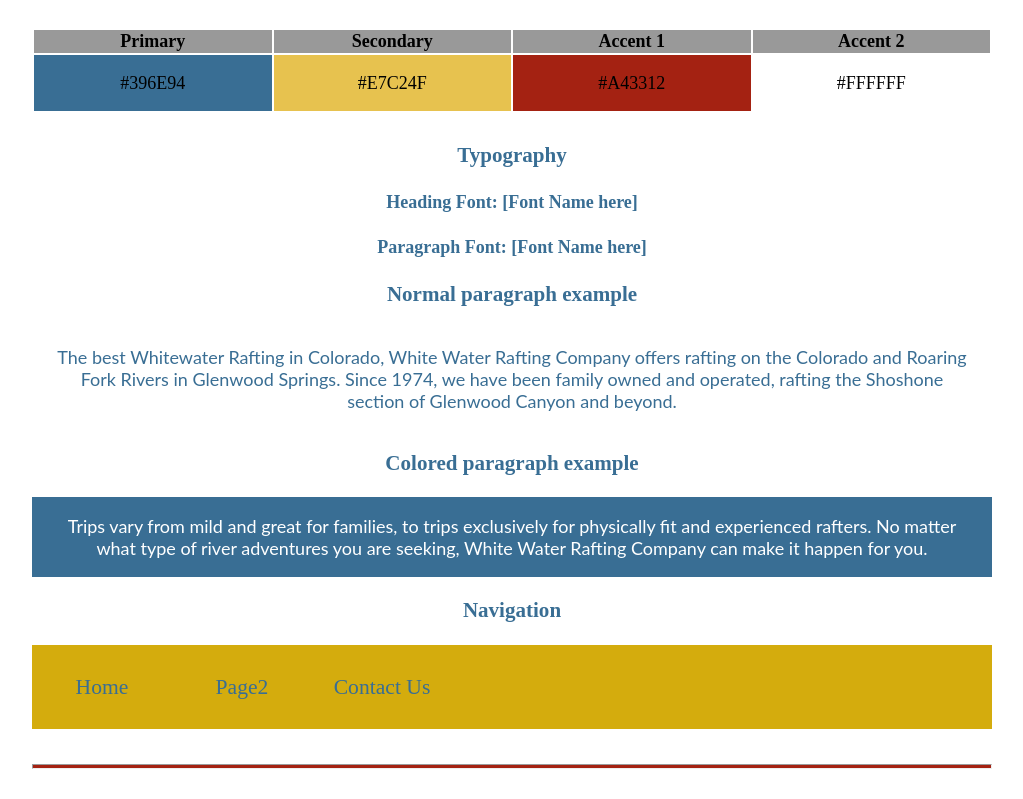
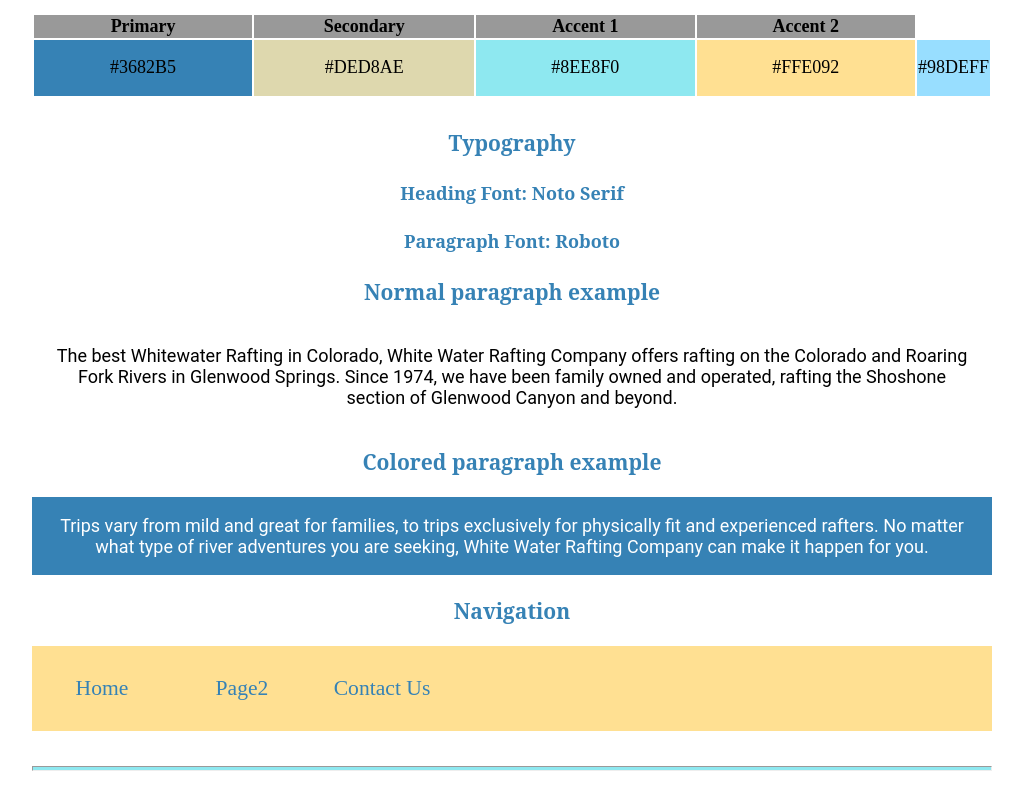
Before and after one commit to Melvinensah/wdd130, a plain HTML site: page wwr/site-plan-rafting.html in a window 1280 px wide. Shown: the part 1621-2420 px from the top of the page, without its empty margins (128-1151 px from the left). Drawn offline with Linux system fonts and the light colour scheme.

Commit message:
site plan updated

```diff
--- a/wwr/site-plan-rafting.html
+++ b/wwr/site-plan-rafting.html
@@ -10,8 +10,8 @@
 
 <body>
   <header>
-    <h1>Sierra White Water Site Plan</h1>
-    <h2>Melvinensah Bunduka</h2>
+    <h1>Sierra Water Site Plan</h1>
+    <h2>Melvinenesah Bunduka</h2>
     <h2>WDD 130-15</h2>
     <!-- In the header above, add the name of your site, your name and class number. For example if you are in section 3 you would put WDD 130-03 -->
   </header>
@@ -20,7 +20,7 @@
     <hr />
     <h2>Overview</h2>
     <h3>Purpose</h3>
-    <p>Our purpose at Dry Oar is to invite people to feel and experience the beauty and relaxation<br>
+    <p>Our purpose at White Water is to invite people to feel and experience the beauty and relaxation<br>
       that is afforded us by the beautiful rivers.That's why we subscribe to the Dry Oar philosophy of boating.<br>
       keeping your oars dry for us means taking time to look around and notice the beauty that surrounds<br>
       the rivers we love.The river will not only provide relaxation, but also a thrill of a life time.<br>
@@ -44,7 +44,7 @@
     <h3>Website Logo</h3>
     <!-- Replace this with some sort of logo for your site.  A logo can be as simple as the name of your site in a nice font :) -->
     <img src="https://sierrawhitewater.com/wp-content/uploads/2021/03/Sierra-Logo.png" alt="sierra water logo" />
-    <hr />
+
     <h2>Style Guide</h2>
 
     <!-- ------------------------Steps 6-9------------------------------ -->
@@ -66,10 +66,11 @@
       </tr>
       <!-- Replace the numbers in the boxes below with your hex color codes. Then switch to the site-plan.css file and change your colors there as well. -->
       <tr>
-        <td class="primary">#396E94</td>
-        <td class="secondary">#E7C24F</td>
-        <td class="accent1">#A43312</td>
-        <td class="accent2">#FFFFFF</td>
+        <td class="primary"> #3682B5</td>
+        <td class="secondary"> #DED8AE</td>
+        <td class="accent1">#8EE8F0</td>
+        <td class="accent2">#FFE092</td>
+        <td class ="accent3"> #98DEFF</td>
       </tr>
     </table>
 
@@ -79,11 +80,11 @@
     <!-- Choose a font for your paragraphs (body copy) and headlines. What font(s) have you chosen? Think also about which of your colors above you might use for background and font colors. -->
 
     <h4>
-      Heading Font: [Font Name here]
+      Heading Font: Noto Serif
       <!-- change this -->
     </h4>
     <h4>
-      Paragraph Font: [Font Name here]
+      Paragraph Font: Roboto
       <!-- change this -->
     </h4>
     <h3>Normal paragraph example</h3>
--- a/wwr/styles/site-plan-rafting.css
+++ b/wwr/styles/site-plan-rafting.css
@@ -1,29 +1,27 @@
+@import url('https://fonts.googleapis.com/css2?family=Noto+Serif+Display:ital@1&family=Roboto+Serif:opsz,wght@8..144,200&display=swap');
 
-/* if you are using any Google fonts change the font names below to your fonts.
-Any spaces in your font name should be replaced with a +.
-Fonts are separated by a & */
-@import url('https://fonts.googleapis.com/css2?family=Noto+Serif+Display:ital@1&family=Roboto+Serif:opsz,wght@8..144,200&display=swap');
 :root {
   /* change the values below to your colors from your palette */
-  --primary-color: #396E94   ;
-  --secondary-color: #E7C24F ;
-  --accent1-color: #A42212;
-  --accent2-color: white;
+  --primary-color: #3682B5;
+  --secondary-color: #DED8AE;
+  --accent1-color: #8EE8F0;
+  --accent2-color: #FFE092;
+  --accent3-color: #98DEFF;
 
   /* change the values below to your chosen font(s) */
-  --heading-font: "IM Fell French Canon";
-  --paragraph-font: Lato, Helvetica, sans-serif;
+  --heading-font: "Noto Serif";
+  --paragraph-font: Roboto, Helvetica, sans-serif;
 
   /* these colors below should be chosen from among your palette colors above */
-  --headline-color-on-white: #396E94;  /* headlines on a white background */
+   --headline-color-on-white: #3682B5;  /* headlines on a white background */
   --headline-color-on-color: white; /* headlines on a colored background */
-  --paragraph-color-on-white: #396E94; /* paragraph text on a white background */
+  --paragraph-color-on-white: #3682B5; /* paragraph text on a white background */
   --paragraph-color-on-color: white; /* paragraph text on a colored background */
-  --paragraph-background-color: #396E94  ;
-  --nav-link-color: #396E94;
-  --nav-background-color: #D4AC0D;
+  --paragraph-background-color: #3682B5;
+  --nav-link-color: #3682B5;
+  --nav-background-color: #FFE092;
   --nav-hover-link-color: white;
-  --nav-hover-background-color: #396E94;
+  --nav-hover-background-color: #3682B5;
 }
 
 
@@ -56,7 +54,7 @@ hr {
 header {
   padding: 1em;
   text-align: center;
-  color: var(--headline-color-on-color);
+  color: var(--paragraph-color-on-color);
   background-color: var(--paragraph-background-color);
 }
 header > h1, header > h2 {
@@ -64,7 +62,7 @@ header > h1, header > h2 {
 }
 p {
   font-family: var(--paragraph-font);
-  color: var(--paragraph-color-on-white);
+  color: var(--paragraph-color);
   padding: 1em;
 }
 .colors {
@@ -74,7 +72,7 @@ p {
   text-align: center;
 }
 .colors th {
-  background-color: #999;
+  background-color: #999999;
 }
 .colors td{
   width: 25%;
@@ -92,6 +90,9 @@ p {
 .accent2{
   background-color: var(--accent2-color);
 }
+.accent3{
+  background-color: var(--accent3-color);
+}
 p.colored {
   background-color: var(--paragraph-background-color);
   color: var(--paragraph-color-on-color);
@@ -101,11 +102,10 @@ nav {
   line-height: 3em;
   text-align: center;
   font-size: 1.2em;
-}
-nav  {
-  list-style-type: none;
+    list-style-type: none;
   display: flex;
 }
+
 nav a {
   padding:1em;
   min-width: 120px;
@@ -135,17 +135,17 @@ nav a:hover {
 }
 .sm-home {
   grid-area: home;
-  background-color: #ccc;
+  background-color: #cccccc;
   line-height: 3em;
 }
 .sm-page2 {
   grid-area: page2;
-  background-color: #ccc;
+  background-color: #cccccc;
   line-height: 3em;
 }
 .sm-page3 {
   grid-area: page3;
-  background-color: #ccc;
+  background-color: #cccccc;
   line-height: 3em;
 }
 .top {
```
